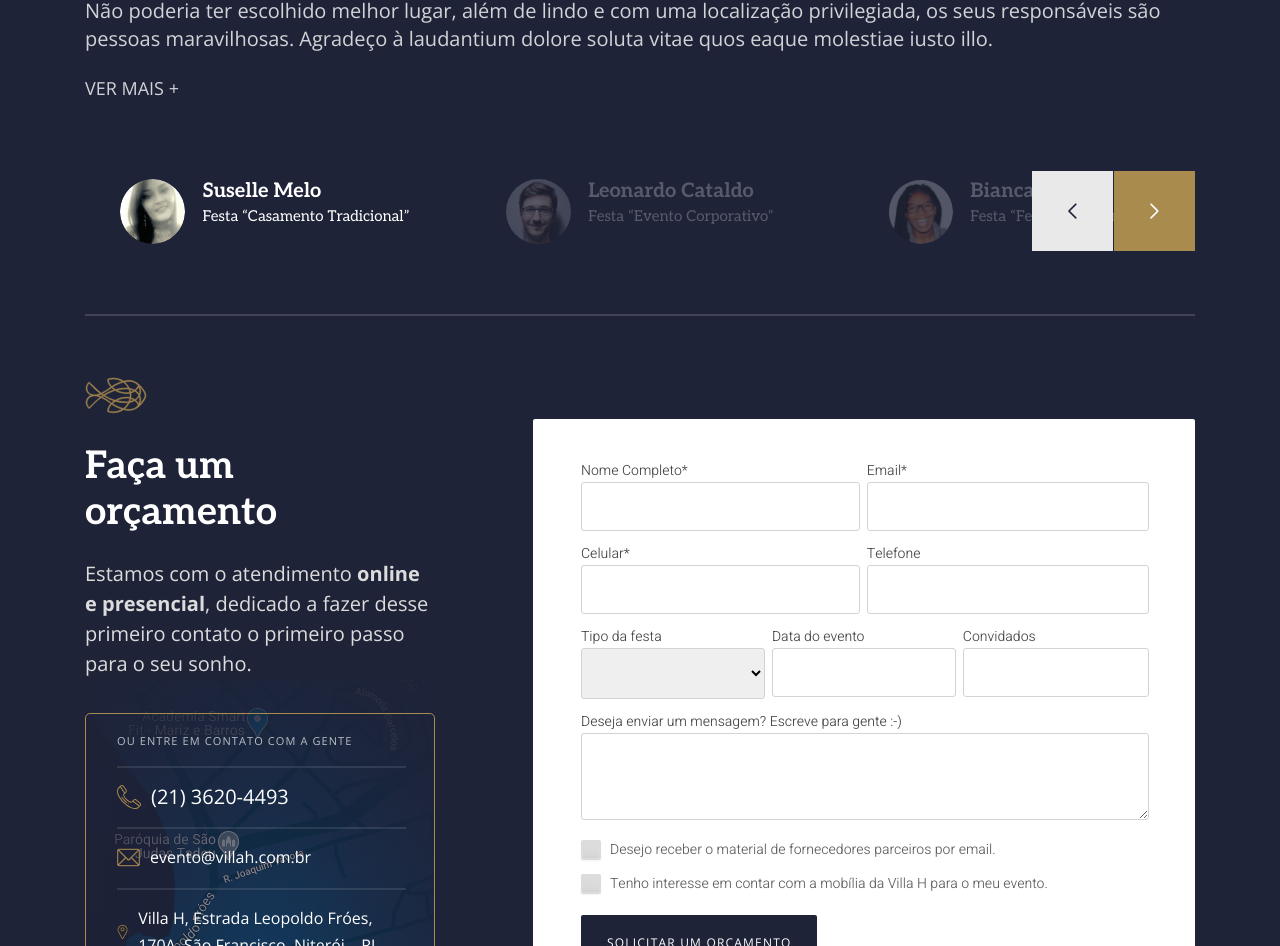
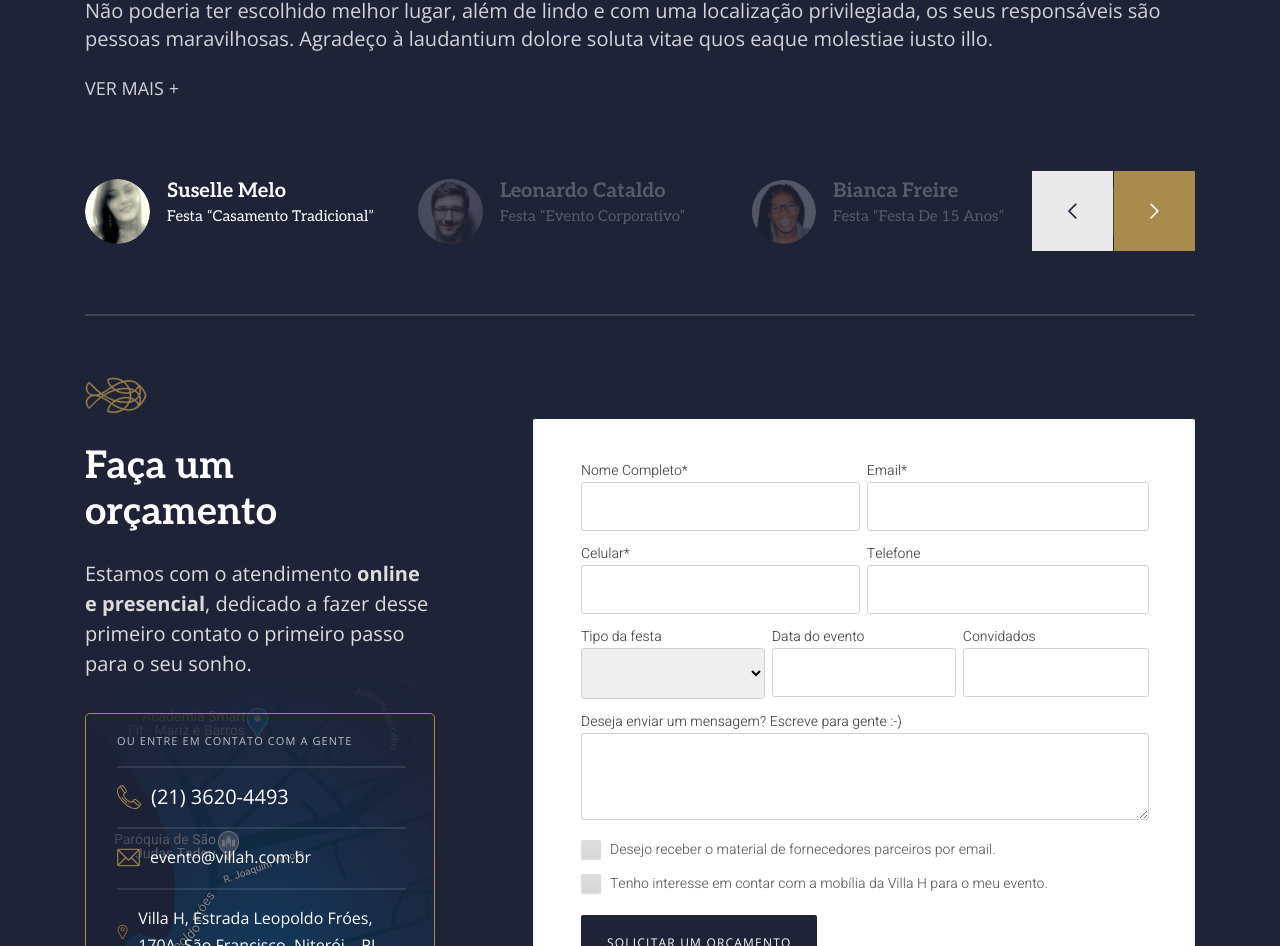
Before and after one commit to jessiicasantos/villa-h-react, a React (Create React App) app: page / in a window 1280 px wide. Shown: the part 8749-9695 px from the top of the page. Built offline with nearby package versions, Linux system fonts and the light colour scheme; grey boxes are pictures that could not be loaded.

Commit message:
Fix width testimonials

```diff
--- a/src/components/Container/Footer/Footer.css
+++ b/src/components/Container/Footer/Footer.css
@@ -6,6 +6,8 @@ footer {
 .swiper-testimonial {
     height: 130px;
     margin: 0;
+    padding: 0 111px 0 0;
+    width: 90%;
 }
 
 .swiper-testimonial h4 {
@@ -40,6 +42,10 @@ footer {
     line-height: 44px;
     color: #FFFFFF;
     opacity: 0.8;
+}
+
+.swiper-testimonial .swiper-slide {
+    justify-content: flex-start;
 }
 
 .info-testimonial {
--- a/src/components/Container/Footer/SwiperTestimonial/InfoTestimonial.jsx
+++ b/src/components/Container/Footer/SwiperTestimonial/InfoTestimonial.jsx
@@ -77,7 +77,7 @@ const InfoTestimonial = () => {
         modules={[Controller, Navigation]}
         onSwiper={setSecondSwiper}
         controller={{ control: firstSwiper }}
-        spaceBetween={15}
+        // spaceBetween={15}
         slidesPerView={3}
         slideToClickedSlide={true}
         loop={true}
```
